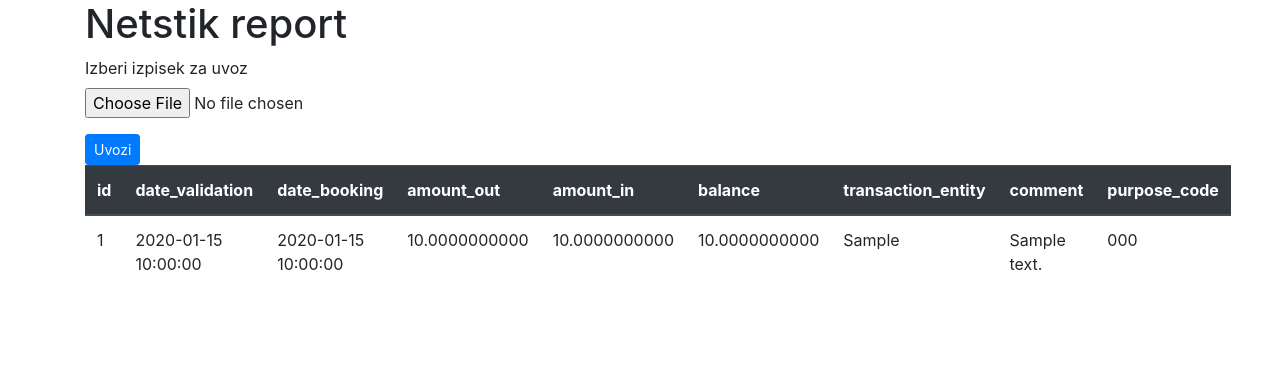
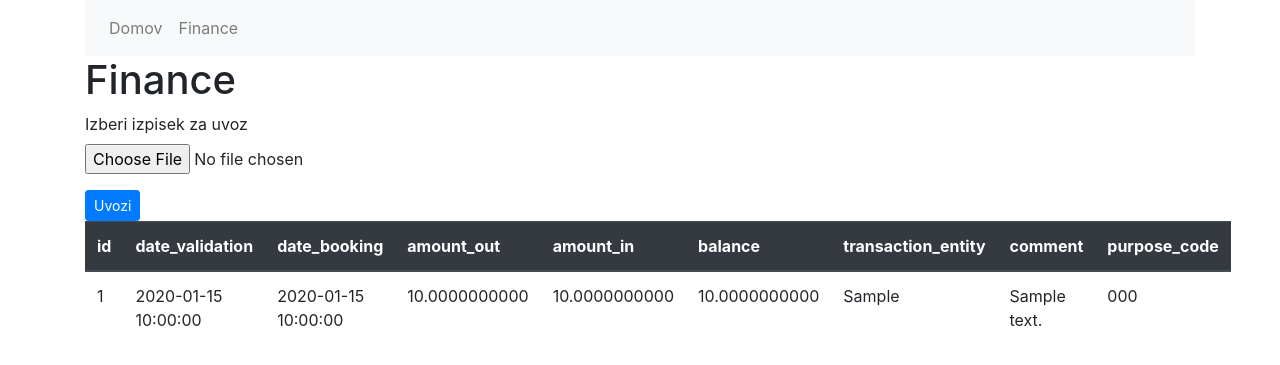
Before and after one commit to LeskoIam/householdHub, a Flask app: page / in a window 1280 px wide. Shown: the top 365 px of the page. Run offline with Flask 2, Linux system fonts and the light colour scheme; tables that the repository leaves empty hold one stand-in row (values such as "Sample post"); some libraries are stand-ins or nearby versions.

Commit message:
Better structure for templates.

```diff
--- a/app/routes.py
+++ b/app/routes.py
@@ -38,17 +38,27 @@ def import_all(report_file: str):
     return True, None
 
 
+@app.route("/index")
+def index():
+    return render_template("index.html")
+
+
+@app.route("/finances")
+def finances():
+    return render_template("finances/finances.html")
+
+
 @app.route('/', methods=["GET", "POST"])
-def show():
+def netstik_report():
     if request.method == "POST":
         if "report_file" not in request.files:
             flash("No file part")
-            return redirect(url_for("show"))
+            return redirect(url_for("netstik_report"))
 
         file = request.files["report_file"]
         if file.filename == '':
             flash("Datoteka ni izbrana", category="error")
-            return redirect(url_for("show"))
+            return redirect(url_for("netstik_report"))
 
         if file and allowed_file(file.filename):
             file.save(DB_IMPORT_FILE_PATH)
@@ -57,13 +67,13 @@ def show():
                 flash("Uspešno uvoženo")
             else:
                 flash(f"Uvoz ni uspel: {str(reason)}", category="error")
-            return redirect(url_for("show"))
+            return redirect(url_for("netstik_report"))
         else:
             flash("Dovoljene vrste datotek so [csv]", category="error")
-            return redirect(url_for("show"))
+            return redirect(url_for("netstik_report"))
 
     elif request.method == "GET":
-        return render_template("netstik_report/netstik_report.html",
+        return render_template("finances/netstik/netstik_report.html",
                                transactions=get_all_transactions(),
                                transaction_header=get_transaction_header())
     return "Hello World!"
--- a/app/templates/base.html
+++ b/app/templates/base.html
@@ -2,7 +2,7 @@
 <html lang="en">
 <head>
     <meta charset="UTF-8">
-    <title>Title</title>
+    <title>householdHub</title>
 
     <link rel="stylesheet" href="https://stackpath.bootstrapcdn.com/bootstrap/4.4.1/css/bootstrap.min.css" integrity="sha384-Vkoo8x4CGsO3+Hhxv8T/Q5PaXtkKtu6ug5TOeNV6gBiFeWPGFN9MuhOf23Q9Ifjh" crossorigin="anonymous">
     <link rel="stylesheet" href="{{ url_for('static', filename='css/style.css') }}">
@@ -30,6 +30,21 @@
         </div>
     {% endif %}
 {% endwith %}
+    <nav class="navbar navbar-expand-lg navbar-light bg-light">
+        <div class="collapse navbar-collapse" id="navbarNavDropdown">
+            <ul class="navbar-nav">
+
+                <li {% if "index" in request.url_rule.endpoint %}class="nav-item active" {% else %}class="nav-item"{% endif %}>
+                    <a class="nav-link" href="{{ url_for("index") }}">Domov</a>
+                </li>
+
+                <li {% if "finances" in request.url_rule.endpoint %}class="nav-item active" {% else %}class="nav-item"{% endif %}>
+                    <a class="nav-link" href="{{ url_for("finances") }}">Finance</a>
+                </li>
+
+            </ul>
+        </div>
+    </nav>
 
     {% block content %}
     {% endblock %}
@@ -39,7 +54,6 @@
 <script src="https://cdn.jsdelivr.net/npm/popper.js@1.16.0/dist/umd/popper.min.js" integrity="sha384-Q6E9RHvbIyZFJoft+2mJbHaEWldlvI9IOYy5n3zV9zzTtmI3UksdQRVvoxMfooAo" crossorigin="anonymous"></script>
 <script src="https://stackpath.bootstrapcdn.com/bootstrap/4.4.1/js/bootstrap.min.js" integrity="sha384-wfSDF2E50Y2D1uUdj0O3uMBJnjuUD4Ih7YwaYd1iqfktj0Uod8GCExl3Og8ifwB6" crossorigin="anonymous"></script>
 
-
 </div>
 </body>
 </html>
--- /dev/null
+++ b/app/templates/finances/finances.html
@@ -0,0 +1,5 @@
+{% extends "finances/finances_base.html" %}
+
+{% block finances_content %}
+    <a href="{{ url_for("netstik_report") }}">report</a>
+{% endblock %}
--- a/app/templates/netstik_report/netstik_report_base.html
+++ b/app/templates/finances/finances_base.html
@@ -1,8 +1,8 @@
 {% extends "base.html" %}
 {%  block content %}
-<h1>Netstik report</h1>
+<h1>Finance</h1>
 
-{% block netstik_report_content %}
+{% block finances_content %}
 {% endblock %}
 
 {%  endblock %}
--- a/app/templates/netstik_report/netstik_report.html
+++ b/app/templates/finances/netstik/netstik_report.html
@@ -1,7 +1,7 @@
-{% extends "netstik_report/netstik_report_base.html" %}
-{% block netstik_report_content %}
+{% extends "finances/finances_base.html" %}
+{% block finances_content %}
 
-    <form action="{{ url_for("show") }}" method="post" enctype="multipart/form-data">
+    <form action="{{ url_for("netstik_report") }}" method="post" enctype="multipart/form-data">
         <div class="form-group">
             <label for="exampleFormControlFile1">Izberi izpisek za uvoz</label>
             <input type="file" class="form-control-file" id="exampleFormControlFile1" name="report_file">
--- /dev/null
+++ b/app/templates/index.html
@@ -0,0 +1,6 @@
+{% extends "base.html" %}
+{% block content %}
+
+    <h1>Home</h1>
+
+{% endblock %}
```
Also changed, not shown: app/static/css/style.css (added).
